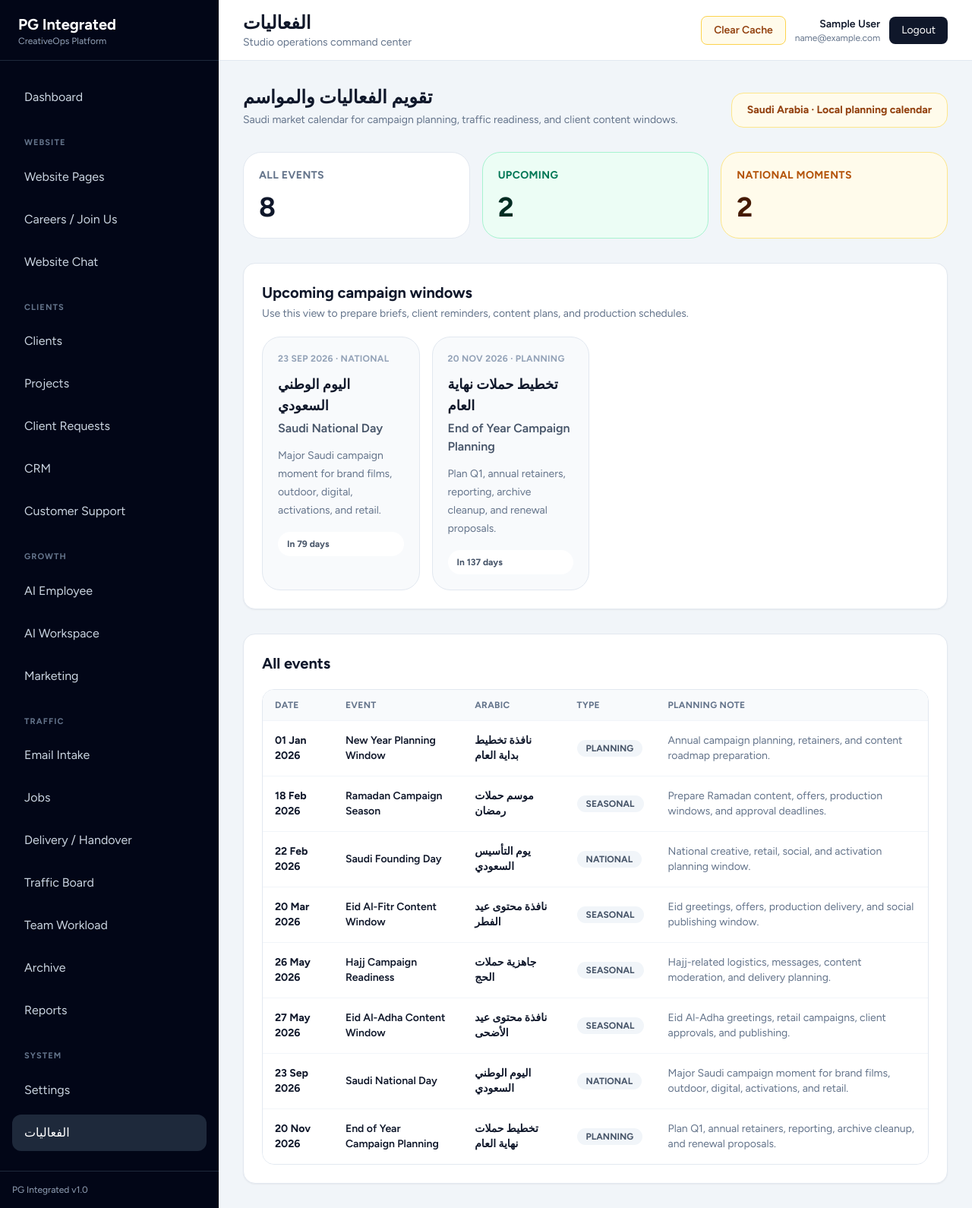
After one commit to montherziyad/pg-integrated, a Laravel app: page /admin/events in a window 1280 px wide. The commit adds this page. Shown: the whole page at 76% size. Run offline with Laravel 12, Linux system fonts and the light colour scheme; the visitor is signed in with stand-in values (Sample User, id 1); style sheets or scripts are compiled from the project's sources.

Commit message:
Add admin events calendar page

```diff
--- /dev/null
+++ b/app/Http/Controllers/AdminEventCalendarController.php
@@ -0,0 +1,47 @@
+<?php
+
+namespace App\Http\Controllers;
+
+use Illuminate\Support\Carbon;
+use Illuminate\View\View;
+
+class AdminEventCalendarController extends Controller
+{
+    public function index(): View
+    {
+        $events = collect($this->events())
+            ->sortBy('date')
+            ->values()
+            ->map(function (array $event) {
+                $date = Carbon::parse($event['date']);
+
+                return array_merge($event, [
+                    'formatted_date' => $date->format('d M Y'),
+                    'is_upcoming' => $date->isToday() || $date->isFuture(),
+                    'days_until' => now()->startOfDay()->diffInDays($date->startOfDay(), false),
+                ]);
+            });
+
+        return view('admin.events.index', [
+            'events' => $events,
+            'upcomingEvents' => $events->where('is_upcoming', true)->take(8)->values(),
+            'nationalEvents' => $events->where('type', 'national')->values(),
+            'seasonalEvents' => $events->where('type', 'seasonal')->values(),
+            'planningEvents' => $events->where('type', 'planning')->values(),
+        ]);
+    }
+
+    private function events(): array
+    {
+        return [
+            ['date' => '2026-01-01', 'title' => 'New Year Planning Window', 'title_ar' => 'نافذة تخطيط بداية العام', 'type' => 'planning', 'country' => 'Saudi Arabia', 'note' => 'Annual campaign planning, retainers, and content roadmap preparation.'],
+            ['date' => '2026-02-18', 'title' => 'Ramadan Campaign Season', 'title_ar' => 'موسم حملات رمضان', 'type' => 'seasonal', 'country' => 'Saudi Arabia', 'note' => 'Prepare Ramadan content, offers, production windows, and approval deadlines.'],
+            ['date' => '2026-02-22', 'title' => 'Saudi Founding Day', 'title_ar' => 'يوم التأسيس السعودي', 'type' => 'national', 'country' => 'Saudi Arabia', 'note' => 'National creative, retail, social, and activation planning window.'],
+            ['date' => '2026-03-20', 'title' => 'Eid Al-Fitr Content Window', 'title_ar' => 'نافذة محتوى عيد الفطر', 'type' => 'seasonal', 'country' => 'Saudi Arabia', 'note' => 'Eid greetings, offers, production delivery, and social publishing window.'],
+            ['date' => '2026-05-26', 'title' => 'Hajj Campaign Readiness', 'title_ar' => 'جاهزية حملات الحج', 'type' => 'seasonal', 'country' => 'Saudi Arabia', 'note' => 'Hajj-related logistics, messages, content moderation, and delivery planning.'],
+            ['date' => '2026-05-27', 'title' => 'Eid Al-Adha Content Window', 'title_ar' => 'نافذة محتوى عيد الأضحى', 'type' => 'seasonal', 'country' => 'Saudi Arabia', 'note' => 'Eid Al-Adha greetings, retail campaigns, client approvals, and publishing.'],
+            ['date' => '2026-09-23', 'title' => 'Saudi National Day', 'title_ar' => 'اليوم الوطني السعودي', 'type' => 'national', 'country' => 'Saudi Arabia', 'note' => 'Major Saudi campaign moment for brand films, outdoor, digital, activations, and retail.'],
+            ['date' => '2026-11-20', 'title' => 'End of Year Campaign Planning', 'title_ar' => 'تخطيط حملات نهاية العام', 'type' => 'planning', 'country' => 'Saudi Arabia', 'note' => 'Plan Q1, annual retainers, reporting, archive cleanup, and renewal proposals.'],
+        ];
+    }
+}
--- /dev/null
+++ b/resources/views/admin/events/index.blade.php
@@ -0,0 +1,93 @@
+<x-app-layout>
+    <x-slot name="header">الفعاليات</x-slot>
+
+    <div class="space-y-8">
+        <div class="flex flex-col gap-3 md:flex-row md:items-end md:justify-between">
+            <div>
+                <h2 class="pg-title">تقويم الفعاليات والمواسم</h2>
+                <p class="pg-subtitle mt-1">Saudi market calendar for campaign planning, traffic readiness, and client content windows.</p>
+            </div>
+            <div class="rounded-2xl border border-amber-200 bg-amber-50 px-5 py-3 text-sm font-bold text-amber-800">
+                Saudi Arabia · Local planning calendar
+            </div>
+        </div>
+
+        <div class="grid gap-4 md:grid-cols-3">
+            <div class="rounded-3xl border border-slate-200 bg-white p-5">
+                <div class="text-sm font-bold uppercase tracking-wide text-slate-500">All events</div>
+                <div class="mt-3 text-4xl font-extrabold">{{ $events->count() }}</div>
+            </div>
+            <div class="rounded-3xl border border-emerald-200 bg-emerald-50 p-5">
+                <div class="text-sm font-bold uppercase tracking-wide text-emerald-700">Upcoming</div>
+                <div class="mt-3 text-4xl font-extrabold text-emerald-950">{{ $upcomingEvents->count() }}</div>
+            </div>
+            <div class="rounded-3xl border border-amber-200 bg-amber-50 p-5">
+                <div class="text-sm font-bold uppercase tracking-wide text-amber-700">National moments</div>
+                <div class="mt-3 text-4xl font-extrabold text-amber-950">{{ $nationalEvents->count() }}</div>
+            </div>
+        </div>
+
+        <section class="pg-card">
+            <div class="pg-card-body">
+                <div class="mb-5 flex items-center justify-between">
+                    <div>
+                        <h3 class="text-xl font-bold">Upcoming campaign windows</h3>
+                        <p class="mt-1 text-sm text-slate-500">Use this view to prepare briefs, client reminders, content plans, and production schedules.</p>
+                    </div>
+                </div>
+
+                <div class="grid gap-4 md:grid-cols-2 xl:grid-cols-4">
+                    @forelse($upcomingEvents as $event)
+                        <article class="rounded-3xl border border-slate-200 bg-slate-50 p-5">
+                            <div class="text-xs font-black uppercase tracking-wide text-slate-400">{{ $event['formatted_date'] }} · {{ $event['type'] }}</div>
+                            <h4 class="mt-3 text-lg font-black">{{ $event['title_ar'] }}</h4>
+                            <p class="mt-1 font-semibold text-slate-600">{{ $event['title'] }}</p>
+                            <p class="mt-3 text-sm leading-6 text-slate-500">{{ $event['note'] }}</p>
+                            <div class="mt-4 rounded-full bg-white px-3 py-2 text-xs font-bold text-slate-600">
+                                @if($event['days_until'] === 0)
+                                    Today
+                                @elseif($event['days_until'] > 0)
+                                    In {{ $event['days_until'] }} days
+                                @else
+                                    Passed
+                                @endif
+                            </div>
+                        </article>
+                    @empty
+                        <div class="text-slate-500">No upcoming events.</div>
+                    @endforelse
+                </div>
+            </div>
+        </section>
+
+        <section class="pg-card">
+            <div class="pg-card-body">
+                <h3 class="mb-5 text-xl font-bold">All events</h3>
+                <div class="overflow-hidden rounded-2xl border border-slate-200">
+                    <table class="w-full bg-white text-sm">
+                        <thead class="bg-slate-50 text-left text-xs font-black uppercase tracking-wide text-slate-500">
+                            <tr>
+                                <th class="px-4 py-3">Date</th>
+                                <th class="px-4 py-3">Event</th>
+                                <th class="px-4 py-3">Arabic</th>
+                                <th class="px-4 py-3">Type</th>
+                                <th class="px-4 py-3">Planning note</th>
+                            </tr>
+                        </thead>
+                        <tbody>
+                            @foreach($events as $event)
+                                <tr class="border-t border-slate-100">
+                                    <td class="px-4 py-4 font-bold">{{ $event['formatted_date'] }}</td>
+                                    <td class="px-4 py-4 font-semibold">{{ $event['title'] }}</td>
+                                    <td class="px-4 py-4 font-semibold">{{ $event['title_ar'] }}</td>
+                                    <td class="px-4 py-4"><span class="rounded-full bg-slate-100 px-3 py-1 text-xs font-bold uppercase text-slate-600">{{ $event['type'] }}</span></td>
+                                    <td class="px-4 py-4 text-slate-500">{{ $event['note'] }}</td>
+                                </tr>
+                            @endforeach
+                        </tbody>
+                    </table>
+                </div>
+            </div>
+        </section>
+    </div>
+</x-app-layout>
--- a/resources/views/layouts/app.blade.php
+++ b/resources/views/layouts/app.blade.php
@@ -56,6 +56,7 @@
 
                 <div class="px-4 pt-5 pb-1 text-[11px] font-bold uppercase tracking-widest text-slate-500">System</div>
                 <a href="{{ route('admin.settings.index') }}" class="block px-4 py-3 rounded-xl {{ request()->routeIs('admin.settings.*') ? 'bg-slate-800 text-white font-medium' : 'text-slate-300 hover:bg-slate-800 hover:text-white' }}">Settings</a>
+                <a href="{{ route('admin.events.index') }}" class="block px-4 py-3 rounded-xl {{ request()->routeIs('admin.events.*') ? 'bg-slate-800 text-white font-medium' : 'text-slate-300 hover:bg-slate-800 hover:text-white' }}">الفعاليات</a>
             </nav>
 
             <div class="p-4 border-t border-slate-800 text-xs text-slate-400">
--- a/routes/web.php
+++ b/routes/web.php
@@ -1,6 +1,7 @@
 <?php
 
 use App\Http\Controllers\AdminController;
+use App\Http\Controllers\AdminEventCalendarController;
 use App\Http\Controllers\AdminWebsiteChatController;
 use App\Http\Controllers\AiEmployeeController;
 use App\Http\Controllers\AiWorkspaceController;
@@ -179,6 +180,9 @@ Route::middleware(['auth'])->group(function () {
 
     Route::post('/admin/settings/clear-cache', [SettingController::class, 'clearCache'])
         ->name('admin.settings.clear-cache');
+
+    Route::get('/admin/events', [AdminEventCalendarController::class, 'index'])
+        ->name('admin.events.index');
 
     Route::get('/admin', [AdminController::class, 'index'])
         ->name('admin.index');
```
